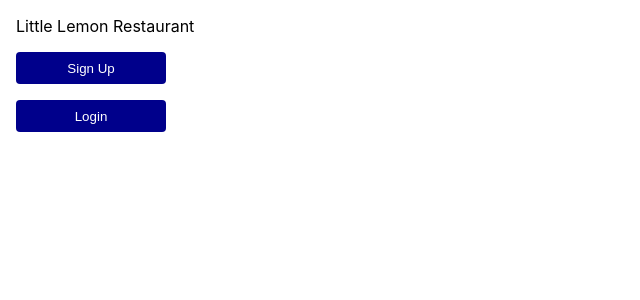
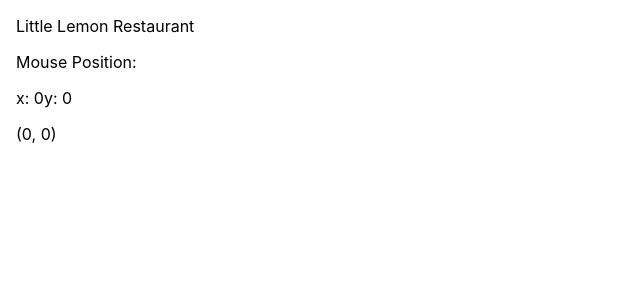
Before and after one commit to saji2000/Portfolio, a React (Create React App) app: page / in a window 1280 px wide. Shown: the top 300 px of the page, without its empty margins (0-640 px from the left). Built offline with nearby package versions, Linux system fonts and the light colour scheme.

Commit message:
cursor with HOC

```diff
--- a/src/App.js
+++ b/src/App.js
@@ -1,41 +1,70 @@
 import "./App.css";
 import { RadioGroup, RadioOption } from "./Radio";
-import { useState } from "react";
+import { useState, useEffect } from "react";
 
-// Button component
-const Button = ({ type, children, ...buttonProps }) => {
-  const className = type === "primary" ? "PrimaryButton" : "SecondaryButton";
+const withMousePosition = (WrappedComponent) => {
+  return (props) => {
+    const [mousePosition, setMousePosition] = useState({
+      x: 0,
+      y: 0,
+    });
+
+    useEffect(() => {
+      const handleMousePositionChange = (e) => {
+        setMousePosition({
+          x: e.clientX,
+          y: e.clientY,
+        });
+      };
+
+      window.addEventListener("mousemove", handleMousePositionChange);
+
+      return () => {
+        window.removeEventListener("mousemove", handleMousePositionChange);
+      };
+    }, []);
+
+    return <WrappedComponent {...props} mousePosition={mousePosition} />;
+  };
+};
+
+const PanelMouseLogger = ({ mousePosition }) => {
+  if (!mousePosition) {
+    return null;
+  }
   return (
-    <button className={`Button ${className}`} {...buttonProps}>
-      {children}
-    </button>
+    <div className="BasicTracker">
+      <p>Mouse Position:</p>
+      <div>
+        <span>x: {mousePosition.x}</span>
+        <span>y: {mousePosition.y}</span>
+      </div>
+    </div>
   );
 };
 
-// LoginButton component
-const LoginButton = ({ type, children, ...buttonProps }) => {
+const PointMouseLogger = ({ mousePosition }) => {
+  if (!mousePosition) {
+    return null;
+  }
+
   return (
-    <Button
-      type="secondary"
-      {...buttonProps}
-      onClick={() => alert("Logging in!")}
-    >
-      {children}
-    </Button>
+    <p>
+      ({mousePosition.x}, {mousePosition.y})
+    </p>
   );
 };
 
+const PanelMouseTracker = withMousePosition(PanelMouseLogger);
+const PointMouseTracker = withMousePosition(PointMouseLogger);
+
 // App component
 function App() {
-  const [selected, setSelected] = useState(""); // State hook to manage selected value
-
   return (
     <div className="App">
       <header className="Header">Little Lemon Restaurant</header>
-      <Button type="primary" onClick={() => alert("sign up!")}>
-        Sign Up
-      </Button>
-      <LoginButton type="secondary">Login</LoginButton>
+      <PanelMouseTracker />
+      <PointMouseTracker />
     </div>
   );
 }
```
